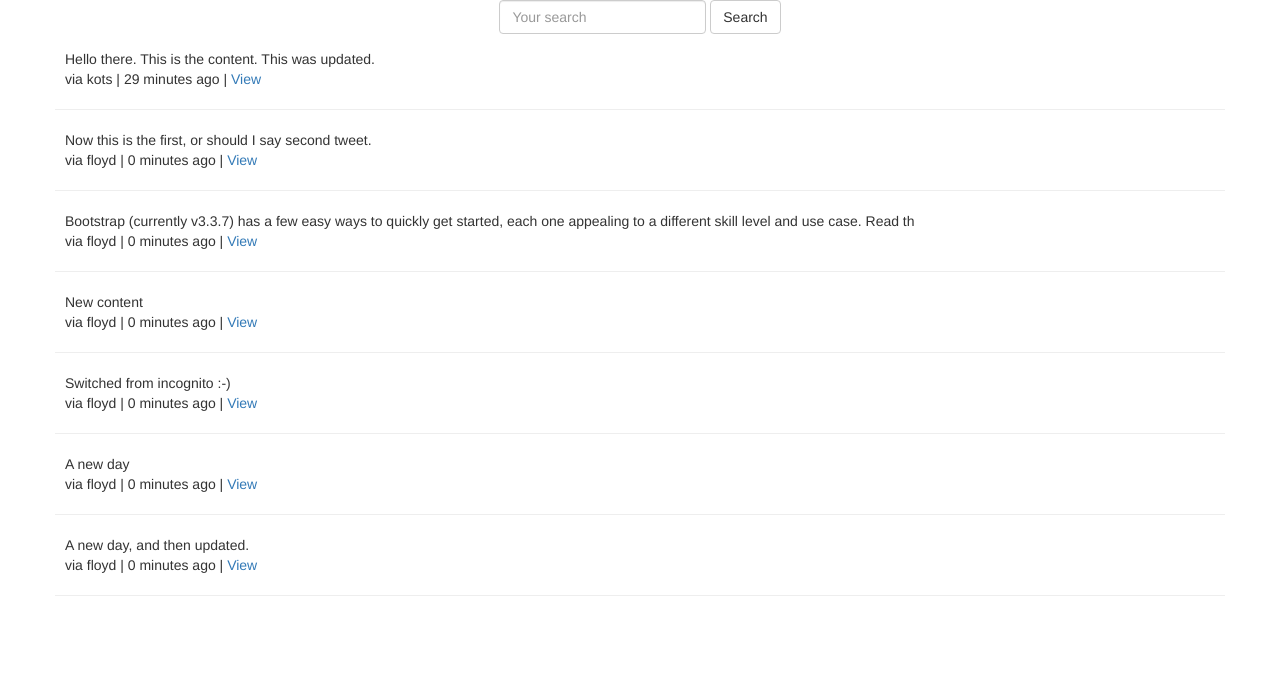
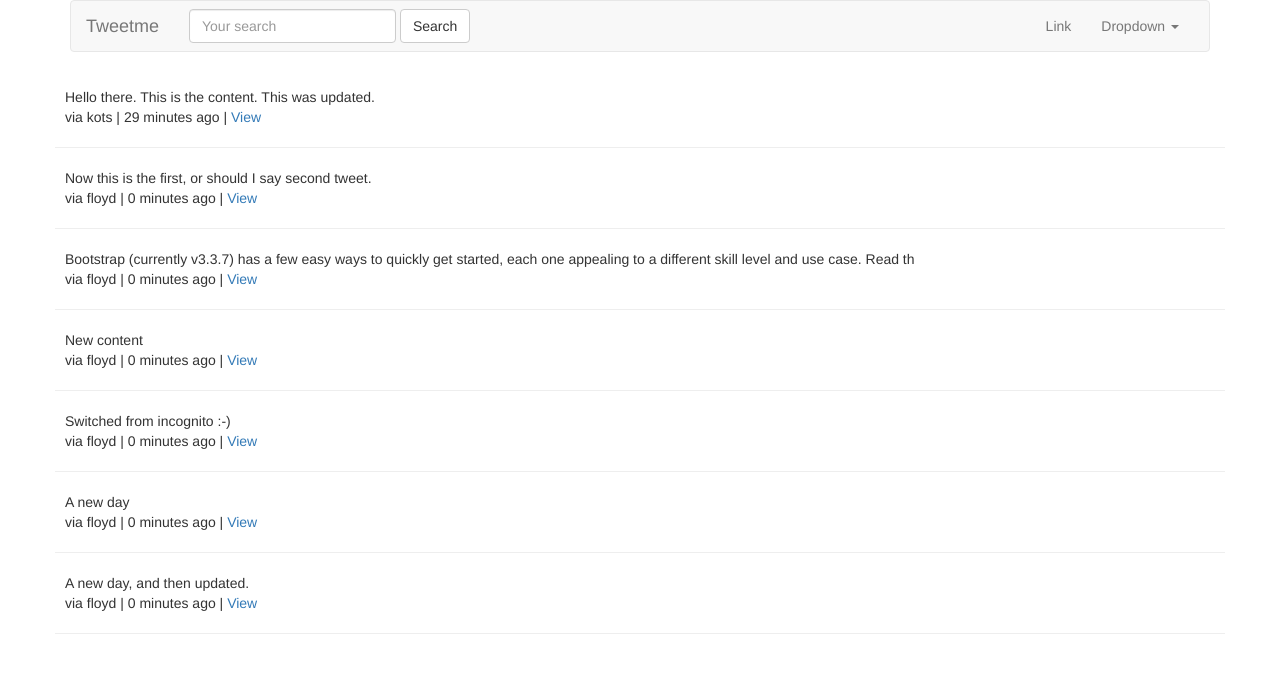
Before and after one commit to floydkots/tweetme, a Django app: page /tweet/ in a window 1280 px wide. Shown: the top 673 px of the page. Run offline with Django 3.2, Linux system fonts and the light colour scheme; data comes from the database, SQL or seed files in the repository; some libraries are stand-ins or nearby versions.

Commit message:
Feature: Added a navigation bar

```diff
--- a/templates/base.html
+++ b/templates/base.html
@@ -28,6 +28,7 @@
   <body>
 
     <div class="container">
+      {% include "navbar.html" %}
       {% block content %}
       {% endblock content %}
     </div>
--- /dev/null
+++ b/templates/navbar.html
@@ -0,0 +1,32 @@
+<nav class="navbar navbar-default">
+  <div class="container-fluid">
+    <!-- Brand and toggle get grouped for better mobile display -->
+    <div class="navbar-header">
+      <button type="button" class="navbar-toggle collapsed" data-toggle="collapse" data-target="#bs-example-navbar-collapse-1" aria-expanded="false">
+        <span class="sr-only">Toggle navigation</span>
+        <span class="icon-bar"></span>
+        <span class="icon-bar"></span>
+        <span class="icon-bar"></span>
+      </button>
+      <a class="navbar-brand" href="{% url 'home' %}">Tweetme</a>
+    </div>
+    {% include "tweets/search_form.html" %}
+
+    <!-- Collect the nav links, forms, and other content for toggling -->
+    <div class="collapse navbar-collapse" id="bs-example-navbar-collapse-1">
+      <ul class="nav navbar-nav navbar-right">
+        <li><a href="#">Link</a></li>
+        <li class="dropdown">
+          <a href="#" class="dropdown-toggle" data-toggle="dropdown" role="button" aria-haspopup="true" aria-expanded="false">Dropdown <span class="caret"></span></a>
+          <ul class="dropdown-menu">
+            <li><a href="#">Action</a></li>
+            <li><a href="#">Another action</a></li>
+            <li><a href="#">Something else here</a></li>
+            <li role="separator" class="divider"></li>
+            <li><a href="#">Separated link</a></li>
+          </ul>
+        </li>
+      </ul>
+    </div><!-- /.navbar-collapse -->
+  </div><!-- /.container-fluid -->
+</nav>
--- a/tweets/templates/tweets/list_view.html
+++ b/tweets/templates/tweets/list_view.html
@@ -1,8 +1,6 @@
 {% extends "base.html" %}
 
 {% block content %}
-
-  {% include "tweets/search_form.html" %}
 
   <div class="row">
     <div class="col-sm-8 col-sm-offset-2"></div>
--- a/tweets/templates/tweets/search_form.html
+++ b/tweets/templates/tweets/search_form.html
@@ -1,12 +1,9 @@
-<div class="row">
-  <div class="col-sm-12 text-center">
-    <form class="form-inline" method="get" action="{% url "tweet:list" %}">
-      <div class="form-group">
-        <input class="form-control" type="text" name="q" placeholder="Your search"
-               value="{{ request.GET.q }}"/>
-        <input class="btn btn-default" type="submit" value="Search"/>
-      </div>
 
-    </form>
+<form class="navbar-form navbar-left" method="get" action="{% url "tweet:list" %}">
+  <div class="form-group">
+    <input class="form-control" type="text" name="q" placeholder="Your search"
+           value="{{ request.GET.q }}"/>
+    <input class="btn btn-default" type="submit" value="Search"/>
   </div>
-</div>
+
+</form>
```
